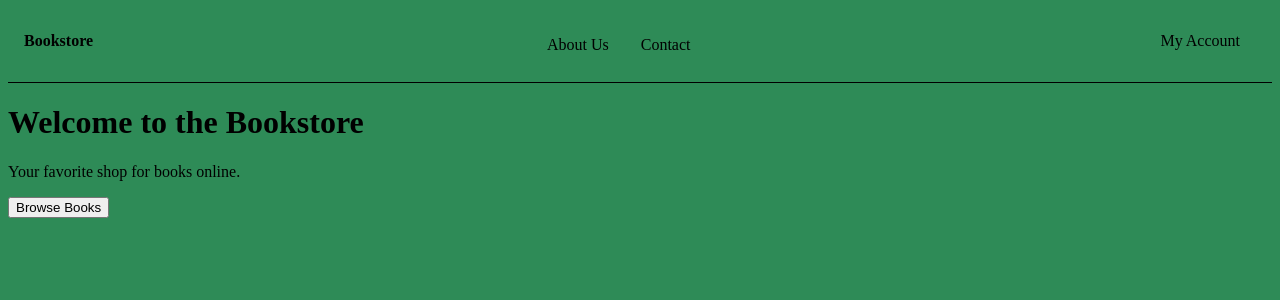
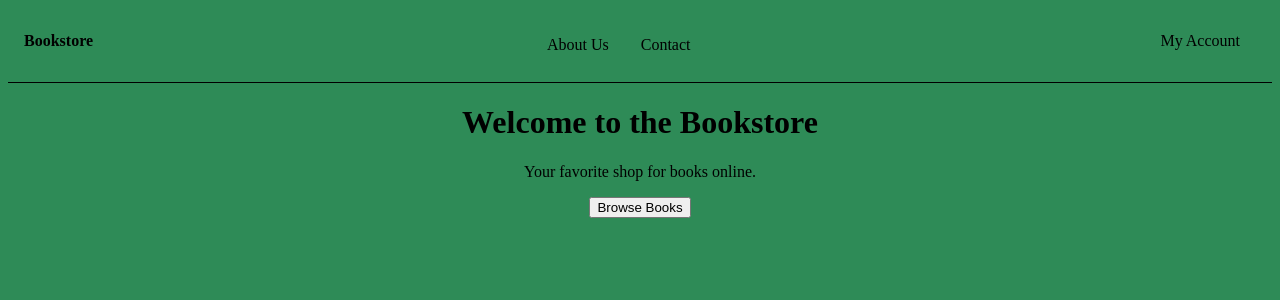
Before and after one commit to underScoreSpace/bookstore, a React (Vite) app in the folder bookstore-frontend/: page / in a window 1280 px wide. Shown: the top 300 px of the page. Built offline with nearby package versions, Linux system fonts and the light colour scheme.

Commit message:
Centered text for HomePage.jsx created HomePage.css

```diff
--- /dev/null
+++ b/bookstore-frontend/src/HomePage.css
@@ -0,0 +1,3 @@
+header{
+    text-align: center;
+}
--- a/bookstore-frontend/src/HomePage.jsx
+++ b/bookstore-frontend/src/HomePage.jsx
@@ -1,3 +1,5 @@
+import "./HomePage.css"
+
 export default function HomePage() {
     return (
         <header>
```
